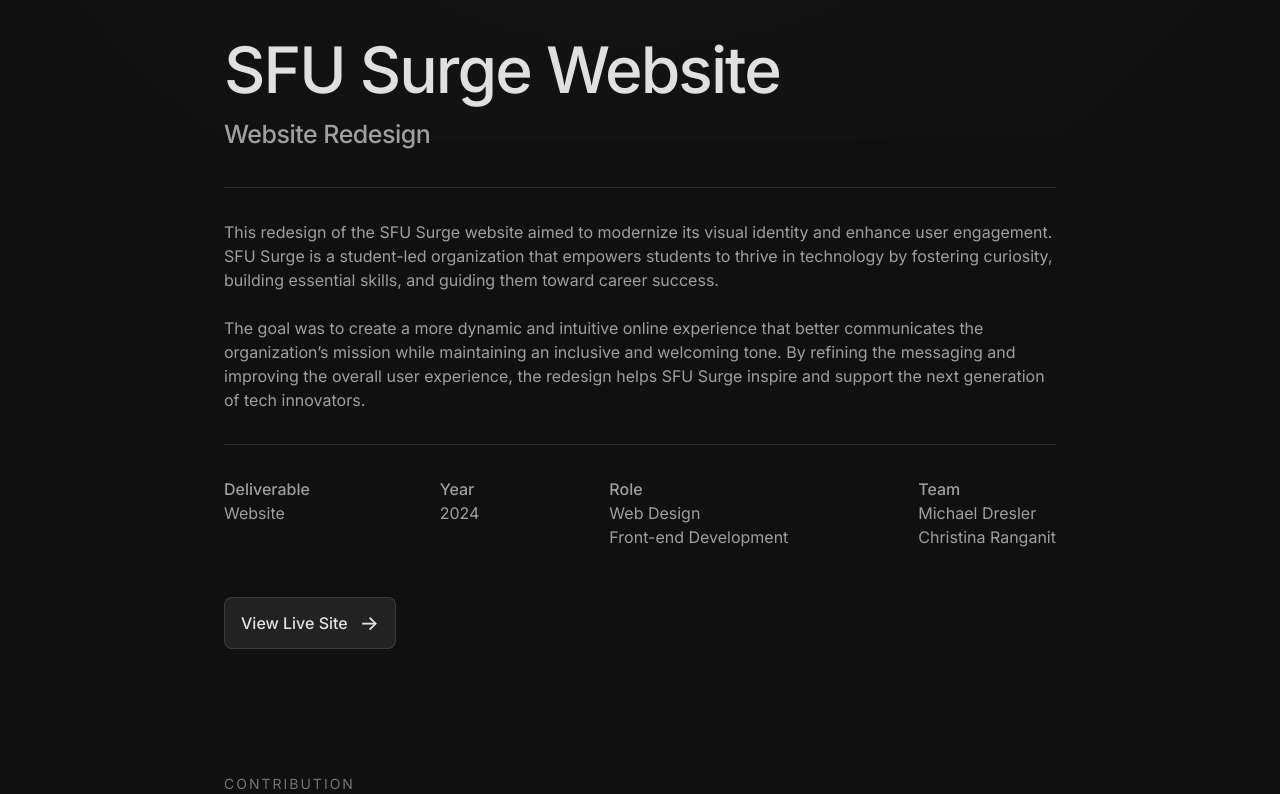
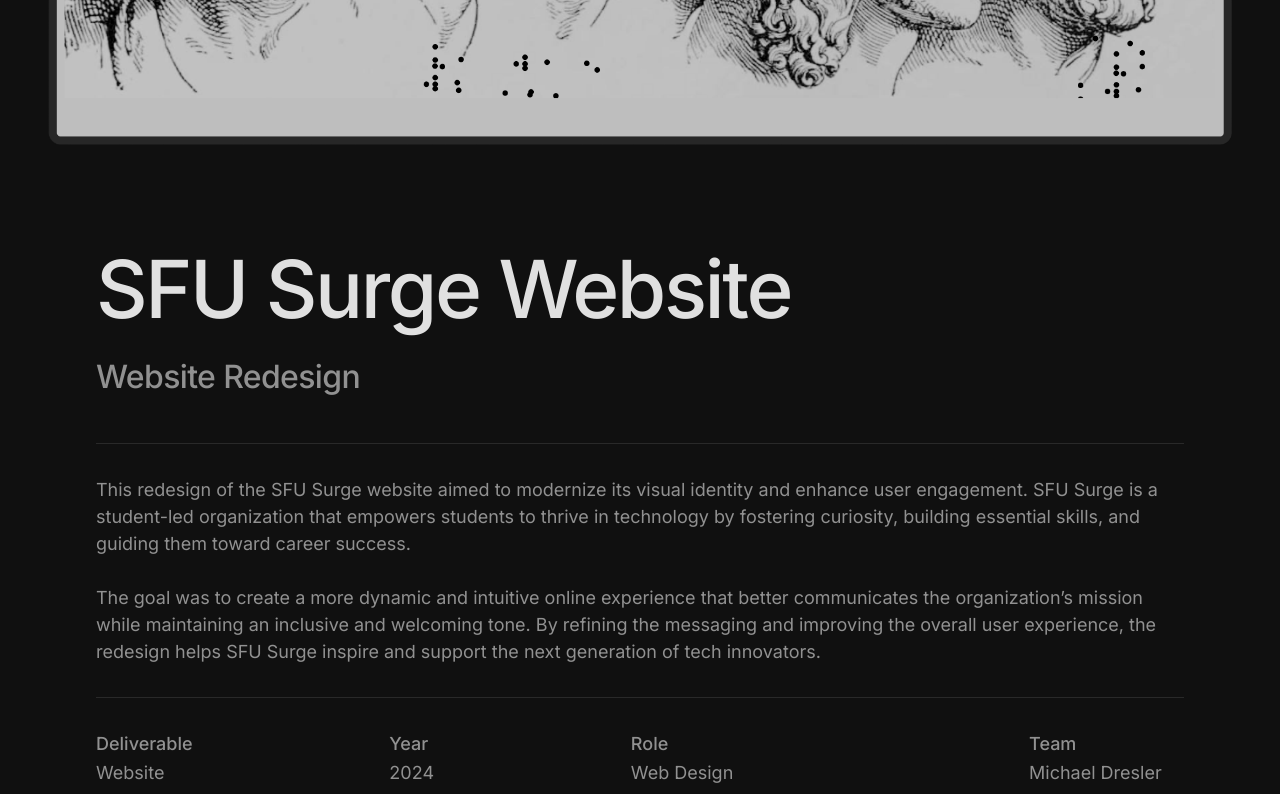
Before and after one commit to MichaelDresler/michaeldresler.github.io, a Next.js app: page /projects/surge in a window 1280 px wide. Shown: the part 580-1374 px from the top of the page. Built offline with nearby package versions, Linux system fonts and the light colour scheme.

Commit message:
added video

```diff
--- a/app/components/ProjectHero.tsx
+++ b/app/components/ProjectHero.tsx
@@ -31,20 +31,20 @@
           src={image}
           alt="hello"
           sizes="100vw"
-          className=" rounded-xl w-[70%] mx-auto h-full object-cover"
+          className=" rounded-xl w-full mx-auto h-full object-cover"
         />
       </div>
 
       <div className="mt-12 ">
-        <div className="flex flex-col gap-5  ">
-          <div className="font-medium text-5xl text-primary leading-[100%] tracking-[-0.03em] ">
+        <div className="flex flex-col gap-6  ">
+          <div className="font-medium text-7xl text-primary leading-[120%] tracking-[-0.03em] ">
             {title}
           </div>
-          <div className="font-medium text-xl tracking-[-0.02em] leading-[100%] text-secondary">
+          <div className="font-medium text-[2rem] tracking-[-0.02em] leading-[100%] text-secondary">
             {subtitle}
           </div>
         </div>
-        <p className=" font-normal text-[1rem] text-secondary leading-[150%] text-pretty py-8 border-y-1 border-primary/20 mt-10">
+        <p className=" font-normal text-base text-secondary leading-[150%] text-pretty py-8 border-y-1 border-primary/20 mt-[3.125rem]">
           {about.split("\n").map((line, i) => (
             <React.Fragment key={i}>
               {line}
@@ -52,19 +52,19 @@
             </React.Fragment>
           ))}
         </p>
-        <div className="my-8 text-secondary">
+        <div className="my-8 text-secondary text-base">
           <ul className="flex flex-col gap-4 sm:gap-0 sm:flex-row justify-between">
             <div className="  ">
               <li className=" font-medium ">Deliverable</li>
-              <li className="font-normal">{deliverable}</li>
+              <li className="font-normal leading-[175%]">{deliverable}</li>
             </div>
             <div className="  ">
               <li className=" font-medium ">Year</li>
-              <li className=" font-normal">{timeline}</li>
+              <li className=" font-normal leading-[175%]">{timeline}</li>
             </div>
             <div className="  ">
               <li className=" font-medium ">Role</li>
-              <li className="max-w-[20ch] font-normal  ">
+              <li className="max-w-[20ch] leading-[175%] font-normal  ">
                 {roles.map((role, index) => (
                   <div key={index}>{role}</div>
                 ))}
@@ -72,7 +72,7 @@
             </div>
             <div className="  ">
               <li className=" font-medium ">Team </li>
-              <li className="max-w-[20ch]   ">
+              <li className="max-w-[20ch] leading-[175%]  ">
                 {names.map((name, index) => (
                   <div key={index}>{name}</div>
                 ))}
--- a/app/globals.css
+++ b/app/globals.css
@@ -14,19 +14,19 @@
   --text-xs: 0.75rem;
   --text-xs--line-height: 100%;
   --text-xs--letter-spacing: ;
-  --text-s: 0.875rem;
+  --text-s: 1rem;
   --text-s--line-height: 100%;
   --text-s--letter-spacing: ;
-  --text-base: 1rem;
+  --text-base: 1.125rem;
   --text-base--line-height: 150%;
   --text-base--letter-spacing: ;
   --text-lg: 1.25rem;
   --text-lg--line-height: 150%;
   --text-lg--letter-spacing: ;
-  --text-xl: 1.5625rem;
+  --text-xl: 1.5rem;
   --text-xl--line-height: 125%;
   --text-xl--letter-spacing: ;
-  --text-2xl: 2rem;
+  --text-2xl: 2.25rem;
   --text-2xl--line-height: 125%;
   --text-2xl--letter-spacing: ;
   --text-3xl: 2.5rem;
@@ -41,7 +41,7 @@
   --text-6xl: 4.5rem;
   --text-6xl--line-height: 112.5%;
   --text-6xl--letter-spacing: ;
-  --text-7xl: 6rem;
+  --text-7xl: 5rem;
   --text-7xl--line-height: 112.5%;
   --text-7xl--letter-spacing: ;
 
@@ -100,7 +100,7 @@
 @layer components {
   .myclass > *{
     margin-inline:auto;
-    max-inline-size: min(calc(100% - 48px), 52rem)
+    max-inline-size: min(calc(100% - 48px), 68rem)
   }
   .myclass > .medium-content {
     max-inline-size: 80%;
@@ -120,7 +120,7 @@
   :root {
     --surface: 16, 16, 16;
     --text-primary: rgba(255, 255, 255, 0.87);
-    --text-secondary: rgba(255, 255, 255, 0.6);
+    --text-secondary: rgba(145, 145, 145, 1);
     --inverse: 0, 0, 0;
     --foreground: 255, 255, 255;
 
--- a/app/page.tsx
+++ b/app/page.tsx
@@ -75,7 +75,7 @@
               gradientTransform="translate(901.998 561.396) rotate(90) scale(901.759)"
             >
               <stop stopColor="#272727" />
-              <stop offset="1" stopColor="#0C0C0C" stopOpacity="1" />
+              <stop offset="1" stopColor="#101010" stopOpacity="1" />
             </radialGradient>
           </defs>
         </svg>
--- a/app/projects/bytebot/page.tsx
+++ b/app/projects/bytebot/page.tsx
@@ -8,6 +8,7 @@
 import homenew from "/public/bytebot.png";
 import { TextBlock } from "@/app/components/TextBlock";
 import { FigureCaption } from "@/app/components/FigureCaption";
+import { div } from "framer-motion/client";
 
 export default function Bytebot() {
   return (
@@ -25,15 +26,15 @@
         />
 
         <div className="full-content rounded-2xl aspect-[1.4519/1] gap-2 p-2 flex  ">
-          <div className="bg-[#1e1e1e] p-20 aspect-[9/16] w-auto h-full rounded-2xl   ">
+          <div className="bg-white/5 border border-white/10 p-20 aspect-[9/16] w-auto h-full rounded-2xl   ">
             {/* <Image src={img1} alt="" className="rounded-2xl h-full" /> */}
           </div>
 
           <div className=" h-full w-full rounded-2xl flex flex-col gap-2">
-            <div className="bg-[#1e1e1e] p-20  w-full h-full rounded-2xl overflow-hidden">
+            <div className="bg-white/5 border border-white/10 p-20  w-full h-full rounded-2xl overflow-hidden">
               {/* <Image src={img2} alt="" className="rounded-2xl w-full h-full object-cover" /> */}
             </div>
-            <div className="bg-[#1e1e1e] p-20  w-full h-full  rounded-2xl overflow-hidden">
+            <div className="bg-white/5 border border-white/10 p-20  w-full h-full  rounded-2xl overflow-hidden">
               {/* <Image src={img2} alt="" className="rounded-2xl w-full h-full object-cover" /> */}
             </div>
           </div>
@@ -51,6 +52,15 @@
           text="The first idea that came to mind for distinguishing between blocks was using their weight. While browsing Arduino communities, I came across a tutorial that demonstrated how to create a DIY pressure sensor using just foam, graphite, cardboard, and wire. The low cost and accessibility of the materials made this approach especially appealing. However, after building and testing the sensor, I found the output to be far too noisy and inconsistent to provide reliable readings. Additionally, high-precision scales required to accurately measure such weights were well beyond our budget."
         />
         <FigureCaption
+          media={<video
+            src="/flow.mp4"
+            controls
+            autoPlay
+            loop
+            muted
+            playsInline
+            className="w-full h-full object-cover rounded-lg"
+          />}
           heading="Copper Tape"
           text="Exploring other options, we came across a previous year's project that used copper tape to enable modularity. Piquing my interest, I created a small prototype to test its reliability.."
         />
--- a/app/projects/layout.tsx
+++ b/app/projects/layout.tsx
@@ -6,8 +6,8 @@
   }) {
     return <section className=" ">
 
-      {/* <div className="absolute top-0 w-[130vw] h-[130vh] bg-radial-[at_38%_45%] from-[#ffffff] to-70% to-[rgb(12,12,12)] opacity-10 -z-10 over "></div> */}
-      <div className="fixed top-0 w-screen aspect-video bg-radial-[at_50%_-0%] from-[#ffffff] to-100% to-[#131313] opacity-3 -z-10 "></div>
+      {/* <div className="absolute top-0 w-[130vw] h-[130vh] bg-radial-[at_38%_416%] from-[#ffffff] to-70% to-[rgb(12,12,12)] opacity-10 -z-10 over "></div> */}
+      <div className="fixed top-[-100%] w-[100vw] aspect-square  bg-radial-[at_50%_50%] from-[#434343] to-75% to-[rgb(16,16,16)] opacity-35 -z-100 "></div>
       {children}
     </section>
   }
--- a/content/bytebotContent.tsx
+++ b/content/bytebotContent.tsx
@@ -2,7 +2,7 @@
 // import images here, also makes it easier for the next Image component
 
 export const heroContent = {
-  title: "Bytebot",
+  title: "ByteBot",
   subtitle: "Arduino Interaction project",
   deliverable: "Arduino prototype",
   year: "2023",
```
Also changed, not shown: app/components/FigureCaption.tsx (+7 -11 lines), 1 other file (tests, documents, lock files or other folders).
